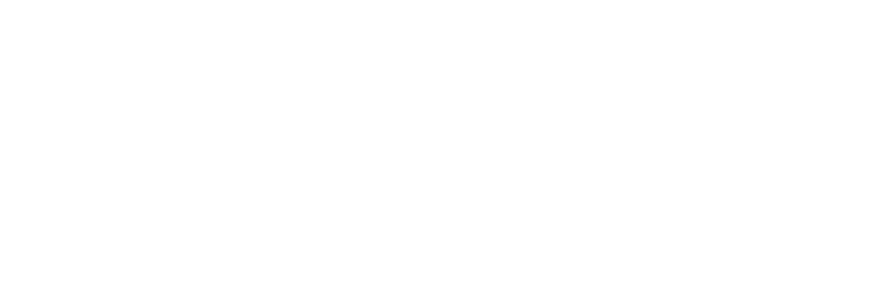
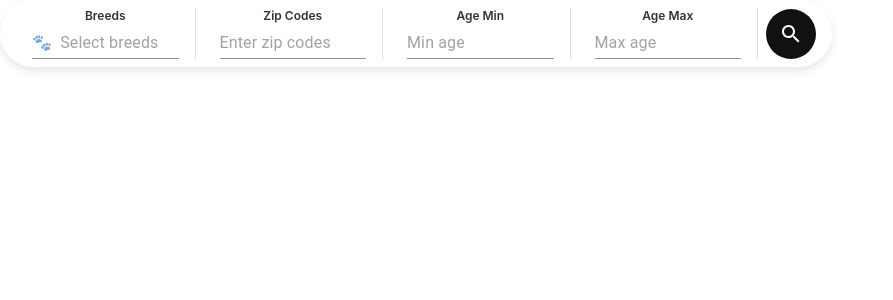
Before and after one commit to Anisha7/fetch-frontend, a React (Create React App) app: page /search in a window 1280 px wide. Before the commit this address had no page. Shown: the top 300 px of the page, without its empty margins (0-893 px from the left). Built offline with nearby package versions, Linux system fonts and the light colour scheme.

Commit message:
feat(search): Add SearchBar with autocomplete, number inputs, and styling

```diff
--- a/package.json
+++ b/package.json
@@ -5,6 +5,7 @@
   "dependencies": {
     "@emotion/react": "^11.14.0",
     "@emotion/styled": "^11.14.0",
+    "@mui/icons-material": "^6.4.7",
     "@mui/material": "^6.4.7",
     "@testing-library/dom": "^10.4.0",
     "@testing-library/jest-dom": "^6.6.3",
--- a/src/App.tsx
+++ b/src/App.tsx
@@ -7,8 +7,9 @@
   Navigate,
 } from "react-router-dom";
 import "./App.css";
-import Login from "./components/Login";
+import Login from "./components/Auth/Login";
 import { createTheme, ThemeProvider } from "@mui/material";
+import Search from "./components/Search";
 
 const theme = createTheme({
   palette: {
@@ -21,10 +22,10 @@
     MuiButton: {
       styleOverrides: {
         root: {
-          backgroundColor: "#444",
+          backgroundColor: "#111",
           padding: 10,
           "&:hover": {
-            backgroundColor: "#111", // Visible hover color
+            backgroundColor: "#444", // Visible hover color
           },
         },
       },
@@ -32,6 +33,8 @@
   },
 });
 
+// TODO: navbar with Logout/login button
+// TODO: cute svg dog animation
 function App() {
   return (
     <div className="App">
@@ -39,7 +42,9 @@
         <Router>
           <Routes>
             <Route path="/" element={<Login />} />
-            {/* <Route path="/search" element={<Search />} /> */}
+            {/* Make below a ProtectedRoute -> if no auth key, user should not be able to go here.
+            Either show an Error page "You must login to access this page. With login button" or redirect to Login  */}
+            <Route path="/search" element={<Search />} />
           </Routes>
         </Router>
       </ThemeProvider>
--- a/src/components/Login.tsx
+++ b/src/components/Auth/Login.tsx
@@ -1,31 +1,8 @@
-import { Box, Button, TextField, styled } from "@mui/material";
+import { Button, TextField } from "@mui/material";
 import React, { useState } from "react";
-import { login } from "../apis/auth";
+import { login } from "../../apis/auth";
 import { useNavigate } from "react-router-dom";
-
-const PageContainer = styled(Box)(() => ({
-  borderRadius: 8,
-  width: "100vw",
-  height: "100vh",
-  // Center styles
-  display: "flex",
-  flexDirection: "column",
-  alignItems: "center",
-  justifyContent: "center",
-  textAlign: "center",
-}));
-
-const LoginContainer = styled(Box, {
-  shouldForwardProp: (prop) => prop !== "component",
-})(({ theme }) => ({
-  padding: theme.spacing(2),
-  borderRadius: 8,
-  transition: "all 0.3s ease",
-  "& > *": {
-    textAlign: "center",
-    margin: "10px !important",
-  },
-}));
+import { LoginContainer, PageContainer } from "./StyledComponents";
 
 const Login: React.FC = () => {
   const navigate = useNavigate();
--- /dev/null
+++ b/src/components/Auth/StyledComponents.tsx
@@ -0,0 +1,25 @@
+import { Box, styled } from "@mui/material";
+
+export const PageContainer = styled(Box)(() => ({
+  borderRadius: 8,
+  width: "100vw",
+  height: "100vh",
+  // Center styles
+  display: "flex",
+  flexDirection: "column",
+  alignItems: "center",
+  justifyContent: "center",
+  textAlign: "center",
+}));
+
+export const LoginContainer = styled(Box, {
+  shouldForwardProp: (prop) => prop !== "component",
+})(({ theme }) => ({
+  padding: theme.spacing(2),
+  borderRadius: 8,
+  transition: "all 0.3s ease",
+  "& > *": {
+    textAlign: "center",
+    margin: "10px !important",
+  },
+}));
--- /dev/null
+++ b/src/components/Search.tsx
@@ -0,0 +1,48 @@
+import React, { useState } from "react";
+import PetSearchBar from "./SearchBar/SearchBar";
+
+const Search: React.FC = () => {
+    // Input fields:
+        // breeds - autocomplete, multiple options
+            // -> /dogs/breeds we can use for autocomplete here
+        // zipCodes - autocomplete, multiple options
+            // -> /locations will return 100 zip codes, we can use for autocomplete
+        // ageMin - number
+        // ageMax - number
+    return <PetSearchBar />
+}
+
+export default Search;
+// Show search page here
+    // we want to here fetch all the dogs
+    // show paginated result of all the dogs
+    // have a search bar
+        // call search api and update shown result
+    // a button to sort ascending/descending (FontAwesomeIcon)
+
+// We can build a separate filter component
+    // here fetch all the dog breeds
+    // this can be a side menu or a dropdown menu, find a good design
+
+
+// Helper component to show a Dog
+    // we can have it click to open "info" for the dog
+    // see where to add a favorites option
+    // like giphy or dribbble
+
+// Redux Store Setup
+    // we probably want a store to save favorites
+    // do we want to also store the dogs and breeds so it doesn't have to fetch again? Might be hard on memory though if not needed
+    // maybe just store breeds?
+
+
+// Design Notes
+    // We should build a map view like zillow
+    // on the right, show all options resulting from the search from general search input fields
+    // we can display these on the map, with the map zoomed out to the search's bounding box
+
+    // If the user moves the map around or zooms in, we can call /locations/search to the given bounding box
+    // we do want to limit the size here so it doesn't take too much loading time
+        // -> this will return Location objects, and then we can call the /dogs/search api with those zipcodes
+        // // along with the previous breeds and age filters to update results
+        // and we add markers for this on the map
--- /dev/null
+++ b/src/components/SearchBar/SearchBar.tsx
@@ -0,0 +1,154 @@
+import React, { useState } from "react";
+import {
+  Autocomplete,
+  TextField,
+  InputAdornment,
+  Chip,
+  AutocompleteRenderInputParams,
+} from "@mui/material";
+import SearchIcon from "@mui/icons-material/Search";
+import {
+  SearchBarContainer,
+  SearchSection,
+  SearchLabel,
+  ChipsContainer,
+  SearchButton,
+} from "./StyledComponents";
+
+// Sample options for breeds and zip codes
+const breedOptions = [
+  "Labrador",
+  "Golden Retriever",
+  "Poodle",
+  "Bulldog",
+  "Beagle",
+];
+const zipCodeOptions = ["10001", "90001", "60601", "94101", "33101"];
+
+interface AutocompleteFieldProps {
+  options: string[];
+  onChange: (value: React.SetStateAction<string[]>) => void;
+  renderInput: (params: AutocompleteRenderInputParams) => React.ReactNode;
+  selected: string[];
+  onDelete: (value: string) => void;
+}
+const AutocompleteField: React.FC<AutocompleteFieldProps> = ({
+  options,
+  onChange,
+  renderInput,
+  selected,
+  onDelete,
+}) => (
+  <>
+    <Autocomplete
+      multiple
+      options={options}
+      value={selected}
+      onChange={(_, newValue) => onChange(newValue)}
+      renderInput={renderInput}
+      disableClearable
+      forcePopupIcon={false}
+      renderTags={() => null} // Prevents tags from appearing inside the input
+    />
+    {selected.length > 0 && (
+      <ChipsContainer>
+        {selected.map((item: string) => (
+          <Chip key={item} label={item} onDelete={() => onDelete(item)} />
+        ))}
+      </ChipsContainer>
+    )}
+  </>
+);
+
+const PetSearchBar: React.FC = () => {
+  const [breeds, setBreeds] = useState<string[]>([]);
+  const [zipCodes, setZipCodes] = useState<string[]>([]);
+  const [ageMin, setAgeMin] = useState<number | null>(null);
+  const [ageMax, setAgeMax] = useState<number | null>(null);
+
+  const handleSearch = () => {
+    console.log({ breeds, zipCodes, ageMin, ageMax });
+  };
+
+  // TODO -> update breedOptions and zipCodeOptions to use from APIs
+  // TODO -> improve design for how selected items are displayed
+    // TODO -> Make it responsive
+  // TODO -> add selections to URL on search
+  // TODO -> design for search button
+
+  return (
+    <SearchBarContainer>
+      {/* Breeds Input */}
+      <SearchSection>
+        <SearchLabel>Breeds</SearchLabel>
+        <AutocompleteField
+          options={breedOptions}
+          onChange={setBreeds}
+          renderInput={(params) => (
+            <TextField
+              {...params}
+              placeholder="Select breeds"
+              variant="standard"
+              InputProps={{
+                startAdornment: (
+                  <InputAdornment position="start">🐾</InputAdornment>
+                ),
+              }}
+            />
+          )}
+          selected={breeds}
+          onDelete={(breed) => setBreeds(breeds.filter((b) => b !== breed))}
+        />
+      </SearchSection>
+
+      {/* Zip Codes Input */}
+      <SearchSection>
+        <SearchLabel>Zip Codes</SearchLabel>
+        <AutocompleteField
+          options={zipCodeOptions}
+          onChange={setZipCodes}
+          renderInput={(params) => (
+            <TextField
+              {...params}
+              placeholder="Enter zip codes"
+              variant="standard"
+            />
+          )}
+          selected={zipCodes}
+          onDelete={(zip) => setZipCodes(zipCodes.filter((z) => z !== zip))}
+        />
+      </SearchSection>
+
+      {/* Age Min Input */}
+      <SearchSection>
+        <SearchLabel>Age Min</SearchLabel>
+        <TextField
+          type="number"
+          placeholder="Min age"
+          variant="standard"
+          value={ageMin ?? ""}
+          onChange={(e) => setAgeMin(Number(e.target.value))}
+        />
+      </SearchSection>
+
+      {/* Age Max Input */}
+      <SearchSection>
+        <SearchLabel>Age Max</SearchLabel>
+        <TextField
+          type="number"
+          placeholder="Max age"
+          variant="standard"
+          value={ageMax ?? ""}
+          onChange={(e) => setAgeMax(Number(e.target.value))}
+        />
+      </SearchSection>
+
+      {/* Search Button */}
+      <SearchButton onClick={handleSearch}>
+        <SearchIcon />
+      </SearchButton>
+    </SearchBarContainer>
+  );
+};
+
+export default PetSearchBar;
--- /dev/null
+++ b/src/components/SearchBar/StyledComponents.tsx
@@ -0,0 +1,65 @@
+
+import { styled } from "@mui/material/styles";
+import {
+    Box,
+    Button,
+  } from "@mui/material";
+
+// Styled Components
+export const SearchBarContainer = styled(Box)(({ theme }) => ({
+    display: "flex",
+    alignItems: "center",
+    backgroundColor: "#fff",
+    borderRadius: 50,
+    padding: "8px 16px",
+    boxShadow: "0px 4px 10px rgba(0, 0, 0, 0.1)",
+    width: "100%",
+    maxWidth: 800,
+    flexDirection: "row",
+    gap: 8,
+
+    // Responsive styles for mobile (column layout)
+    [theme.breakpoints.down("sm")]: {
+      flexDirection: "column",
+      borderRadius: 20,
+      padding: "16px",
+    },
+  }));
+
+export const SearchSection = styled(Box)(({ theme }) => ({
+    flex: 1,
+    display: "flex",
+    flexDirection: "column",
+    padding: "0 16px",
+    "&:not(:last-child)": {
+      borderRight: "1px solid #ddd",
+    },
+    position: 'relative',
+  }));
+
+export const SearchLabel = styled("span")({
+    fontSize: 12,
+    fontWeight: 600,
+    color: "#333",
+    marginBottom: 4,
+  });
+
+export const SearchButton = styled(Button)({
+    minWidth: 50,
+    height: 50,
+    borderRadius: "50%",
+    backgroundColor: "#111",
+    color: "#fff",
+    "&:hover": {
+      backgroundColor: "#444",
+    },
+  });
+
+export const ChipsContainer = styled(Box)(({ theme }) => ({
+      marginTop: 8,
+      display: "flex",
+      flexWrap: "wrap",
+      gap: 8,
+      position: "absolute",
+      top: 60,
+    }));
```
Also changed, not shown: 1 other file (tests, documents, lock files or other folders).
